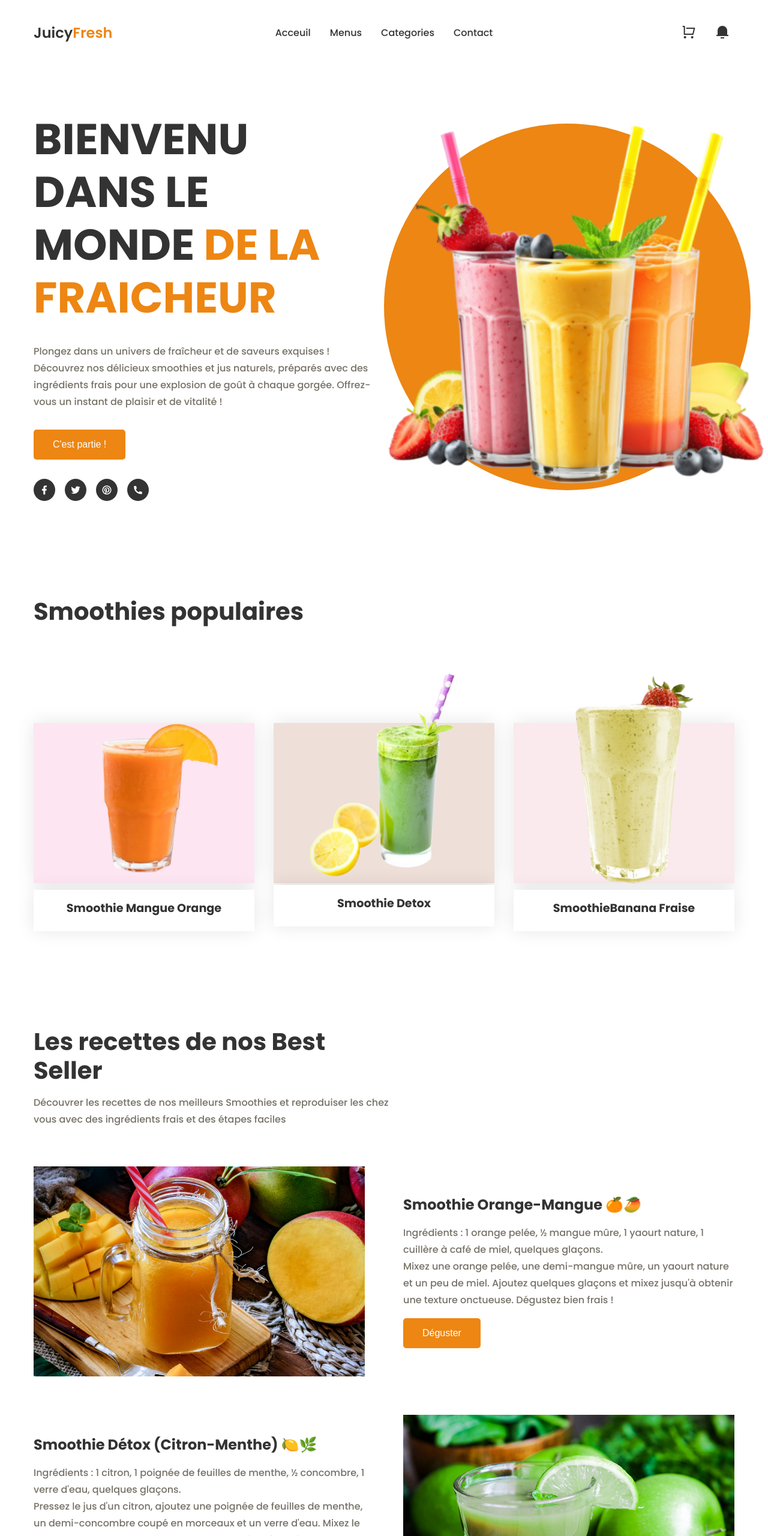
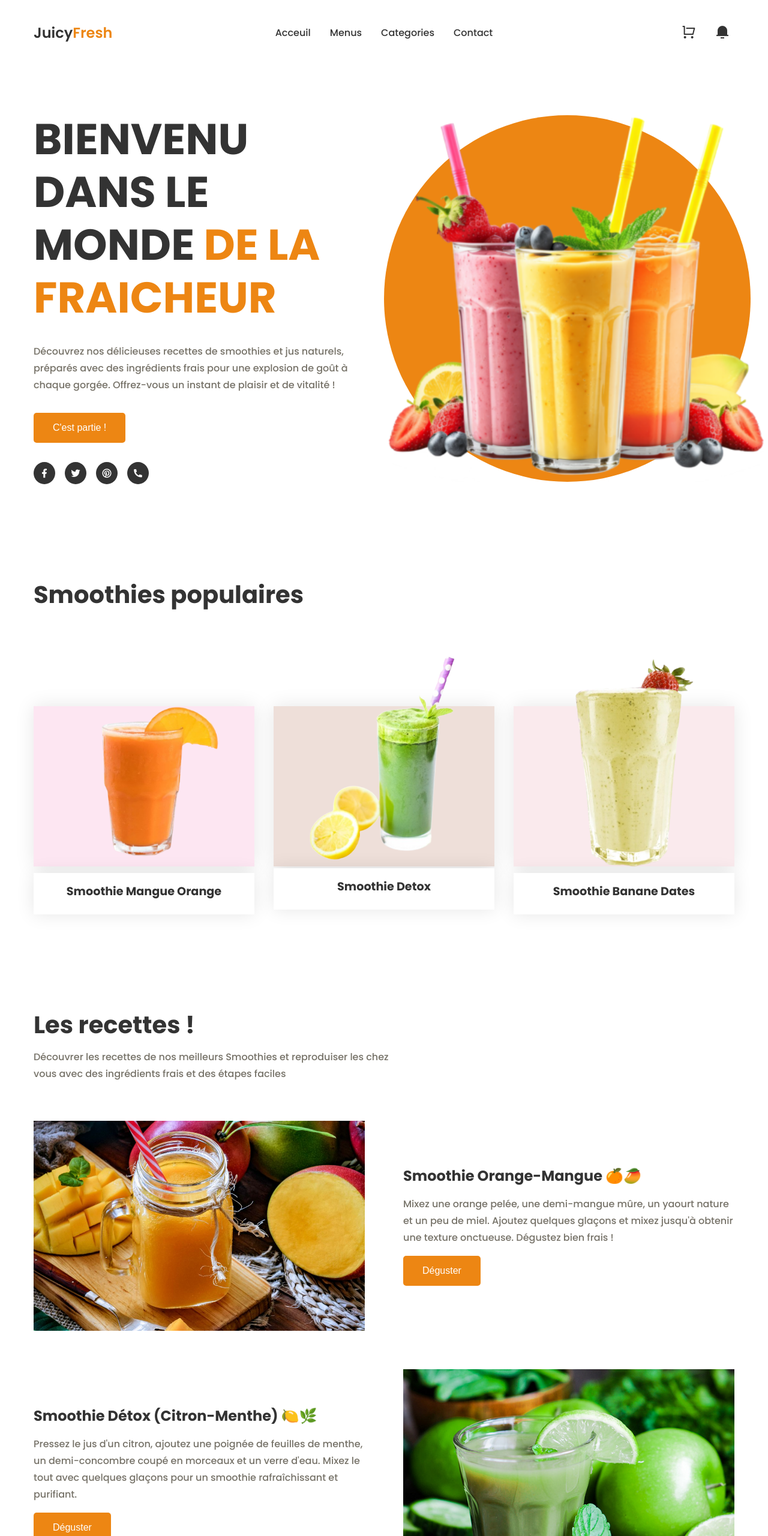
Before and after one commit to Aziz-Bah/JuicyFresh, a plain HTML site: page index.html in a window 1280 px wide. Shown: the top 2560 px of the page at 60% size. Drawn offline with nearby package versions, Linux system fonts and the light colour scheme.

Commit message:
Update index.html

```diff
--- a/index.html
+++ b/index.html
@@ -39,7 +39,7 @@
       <div class="header__content">
         <h1>BIENVENU DANS LE MONDE <span> DE LA FRAICHEUR</span></h1>
         <p class="section__description">
-            Plongez dans un univers de fraîcheur et de saveurs exquises ! Découvrez nos délicieux smoothies et jus naturels, préparés avec des ingrédients frais pour une explosion de goût à chaque gorgée. Offrez-vous un instant de plaisir et de vitalité !
+          Découvrez nos délicieuses recettes de smoothies et jus naturels, préparés avec des ingrédients frais pour une explosion de goût à chaque gorgée. Offrez-vous un instant de plaisir et de vitalité !
         </p>
         <div class="header__btn">
           <button class="btn">C'est partie !</button>
@@ -79,14 +79,14 @@
         <div class="popular__card">
           <img src="assets/téléchargement.png" alt="popular" />
           <div class="popular__card__content">
-            <h4>SmoothieBanana Fraise</h4>
+            <h4>Smoothie Banane Dates </h4>
           </div>
         </div>
       </div>
     </section>
 
     <section class="section__container discover__container" id="categories">
-      <h2 class="section__header">Les recettes de nos Best Seller</h2>
+      <h2 class="section__header">Les recettes ! </h2>
       <p class="section__description">
         Découvrer les recettes de nos meilleurs Smoothies et reproduiser les chez vous avec des ingrédients frais et des étapes faciles
       </p>
@@ -96,7 +96,7 @@
           <div class="discover__card__content">
             <h4>Smoothie Orange-Mangue 🍊🥭</h4>
             <p class="section__description">
-                Ingrédients : 1 orange pelée, ½ mangue mûre, 1 yaourt nature, 1 cuillère à café de miel, quelques glaçons.<br>
+
                 Mixez une orange pelée, une demi-mangue mûre, un yaourt nature et un peu de miel. Ajoutez quelques glaçons et mixez jusqu'à obtenir une texture onctueuse. Dégustez bien frais !
             </p>
             <div class="discover__card__btn">
@@ -109,7 +109,7 @@
           <div class="discover__card__content">
             <h4>Smoothie Détox (Citron-Menthe) 🍋🌿</h4>
             <p class="section__description">
-                Ingrédients : 1 citron, 1 poignée de feuilles de menthe, ½ concombre, 1 verre d'eau, quelques glaçons.<br>
+
                 Pressez le jus d'un citron, ajoutez une poignée de feuilles de menthe, un demi-concombre coupé en morceaux et un verre d'eau. Mixez le tout avec quelques glaçons pour un smoothie rafraîchissant et purifiant.
             </p>
             <div class="discover__card__btn">
@@ -122,7 +122,7 @@
           <div class="discover__card__content">
             <h4>Smoothie Banane-Datte 🍌🌰</h4>
             <p class="section__description">
-                Ingrédients : 1 banane mûre, 3 dattes dénoyautées, 1 verre de lait (végétal ou non), 1 pincée de cannelle.<br>
+
                 Dans un blender, mixez une banane bien mûre, trois dattes dénoyautées, un verre de lait (végétal ou non) et une pincée de cannelle. Mixez tous les ingrédients jusqu'à obtenir une texture lisse et crémeuse. Un smoothie doux et énergisant à savourer à tout moment de la journée !
             </p>
             <div class="discover__card__btn">
@@ -141,7 +141,7 @@
         </h2>
         <p class="section__description">
             Offrez-vous de délicieux smoothies sans vous ruiner !
-            Savourez des recettes aux ingrédients de qualité, alliant fraîcheur et gourmandise, à des prix qui rendent chaque gorgée encore plus agréable.
+            Savourez des recettes aux ingrédients de qualité, alliant fraîcheur et gourmandise !
         </p>
         <div class="banner__flex">
           <div class="banner__card">
@@ -196,7 +196,7 @@
         </div>
       </div>
       <div class="footer__bar">
-        Copyright © 2025 Aziz Bahroun. All rights reserved.
+        Copyright © 2025 Mohamed Aziz Bahroun. All rights reserved.
       </div>
     </footer>
 
```
